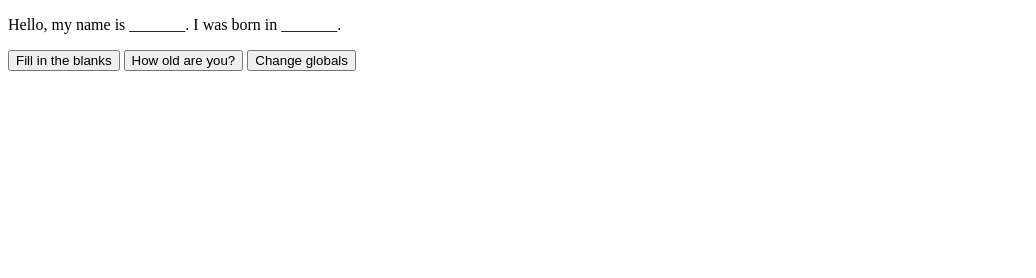
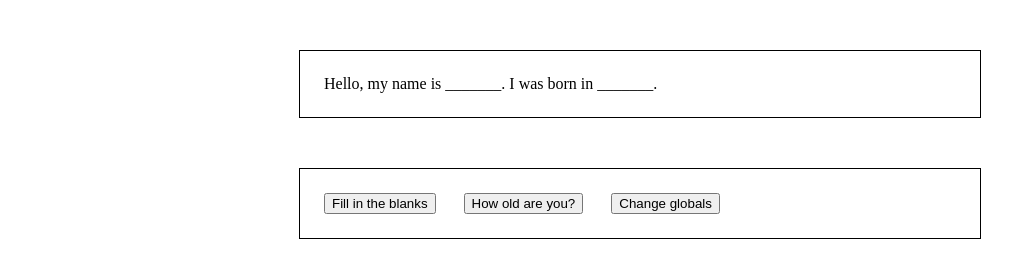
Before and after one commit to cwilliams0926/isys-102-hw5, a plain HTML site: page index.html in a window 1280 px wide. Shown: the whole page, without its empty margins (0-1036 px from the left). Drawn offline with Linux system fonts and the light colour scheme.

Commit message:
Add styling and console.log statements

```diff
--- a/script.js
+++ b/script.js
@@ -0,0 +1,5 @@
+console.log("File begin");
+
+
+
+console.log("File end");
--- a/styles.css
+++ b/styles.css
@@ -1,3 +1,19 @@
 body {
     box-sizing: border-box;
 }
+
+p {
+    padding: 0px;
+    margin: 0px;
+}
+
+div {
+    width: 50%;
+    border: solid 1px #000000;
+    margin: 50px auto;
+    padding: 24px;
+}
+
+button {
+    margin-right: 24px;
+}
```
